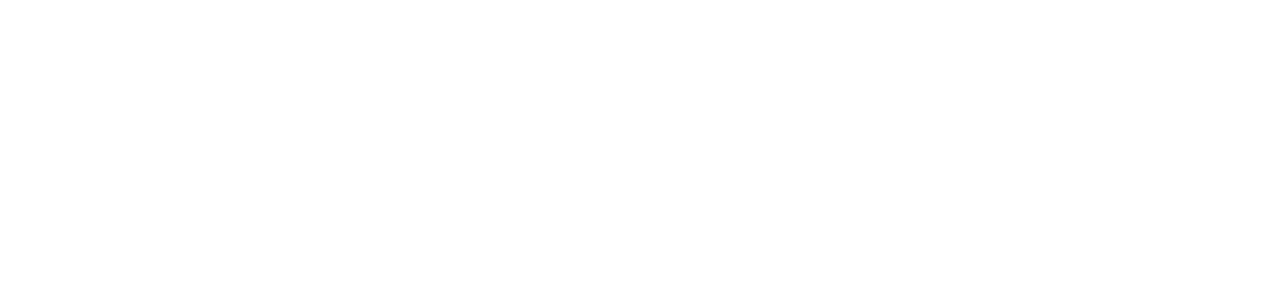
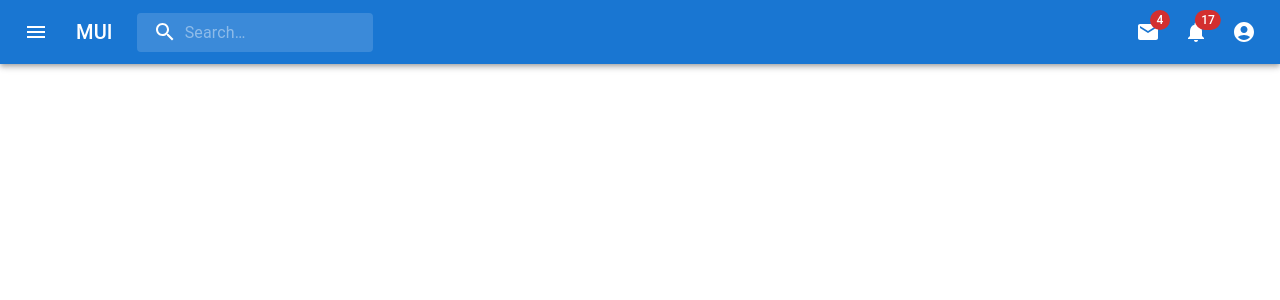
Before and after one commit to Amancayjesus136/React-Back-End, a React (Create React App) app: page /MenuUser in a window 1280 px wide. Before the commit this address had no page. Shown: the top 300 px of the page. Built offline with nearby package versions, Linux system fonts and the light colour scheme.

Commit message:
menuUser

```diff
--- a/src/App.js
+++ b/src/App.js
@@ -5,13 +5,15 @@
 import CreateProduct from './view/Product/CreateProduct';
 import EditProduct from './view/Product/EditProduct';
 import MenuUser from './layouts/MenuUser';
+import Dashboard from './view/Home/Dashboard';
 
 function App() {
   return (
     <div className="App">
       <BrowserRouter>
         <Routes>
-          <Route path='/' element={ <MenuUser/> }/>S
+          <Route path='/' element={ <Dashboard/> }/>
+          <Route path='/MenuUser' element={ <MenuUser/> }/>
           <Route path='/show' element={ <ShowProducts/> }/>
           <Route path='/create' element={ <CreateProduct/> }/>
           <Route path='/edit/:id' element={ <EditProduct/> }/>
--- a/src/layouts/MenuUser.js
+++ b/src/layouts/MenuUser.js
@@ -1,164 +1,239 @@
 import React from "react";
+import { styled, alpha, useTheme } from "@mui/material/styles";
 import AppBar from "@mui/material/AppBar";
 import Box from "@mui/material/Box";
 import Toolbar from "@mui/material/Toolbar";
 import IconButton from "@mui/material/IconButton";
 import Typography from "@mui/material/Typography";
+import InputBase from "@mui/material/InputBase";
+import Badge from "@mui/material/Badge";
+import MenuItem from "@mui/material/MenuItem";
 import Menu from "@mui/material/Menu";
 import MenuIcon from "@mui/icons-material/Menu";
-import Container from "@mui/material/Container";
-import Avatar from "@mui/material/Avatar";
-import Button from "@mui/material/Button";
-import Tooltip from "@mui/material/Tooltip";
-import MenuItem from "@mui/material/MenuItem";
-import AdbIcon from "@mui/icons-material/Adb";
+import SearchIcon from "@mui/icons-material/Search";
+import AccountCircle from "@mui/icons-material/AccountCircle";
+import MailIcon from "@mui/icons-material/Mail";
+import NotificationsIcon from "@mui/icons-material/Notifications";
+import MoreIcon from "@mui/icons-material/MoreVert";
 
-const MenuUser = () => {
-    const pages = ["Products", "Pricing", "Blog"];
-    const settings = ["Profile", "Account", "Dashboard", "Logout"];
+    const MenuUser = () => {
+    const theme = useTheme();
 
-    const [anchorElNav, setAnchorElNav] = React.useState(null);
-    const [anchorElUser, setAnchorElUser] = React.useState(null);
+    const Search = styled("div")(({ theme }) => ({
+        position: "relative",
+        borderRadius: theme.shape.borderRadius,
+        backgroundColor: alpha(theme.palette.common.white, 0.15),
+        "&:hover": {
+        backgroundColor: alpha(theme.palette.common.white, 0.25),
+        },
+        marginRight: theme.spacing(2),
+        marginLeft: 0,
+        width: "100%",
+        [theme.breakpoints.up("sm")]: {
+        marginLeft: theme.spacing(3),
+        width: "auto",
+        },
+    }));
 
-    const handleOpenNavMenu = (event) => {
-    setAnchorElNav(event.currentTarget);
+    const SearchIconWrapper = styled("div")(({ theme }) => ({
+        padding: theme.spacing(0, 2),
+        height: "100%",
+        position: "absolute",
+        pointerEvents: "none",
+        display: "flex",
+        alignItems: "center",
+        justifyContent: "center",
+    }));
+
+    const StyledInputBase = styled(InputBase)(({ theme }) => ({
+        color: "inherit",
+        "& .MuiInputBase-input": {
+        padding: theme.spacing(1, 1, 1, 0),
+        paddingLeft: `calc(1em + ${theme.spacing(4)})`,
+        transition: theme.transitions.create("width"),
+        width: "100%",
+        [theme.breakpoints.up("md")]: {
+            width: "20ch",
+        },
+        },
+    }));
+
+    const [anchorEl, setAnchorEl] = React.useState(null);
+    const [mobileMoreAnchorEl, setMobileMoreAnchorEl] = React.useState(null);
+
+    const isMenuOpen = Boolean(anchorEl);
+    const isMobileMenuOpen = Boolean(mobileMoreAnchorEl);
+
+    const handleProfileMenuOpen = (event) => {
+        setAnchorEl(event.currentTarget);
     };
 
-    const handleOpenUserMenu = (event) => {
-    setAnchorElUser(event.currentTarget);
+    const handleMobileMenuClose = () => {
+        setMobileMoreAnchorEl(null);
     };
 
-    const handleCloseNavMenu = () => {
-    setAnchorElNav(null);
+    const handleMenuClose = () => {
+        setAnchorEl(null);
+        handleMobileMenuClose();
     };
 
-    const handleCloseUserMenu = () => {
-    setAnchorElUser(null);
+    const handleMobileMenuOpen = (event) => {
+        setMobileMoreAnchorEl(event.currentTarget);
     };
 
+    const menuId = "primary-search-account-menu";
+    const renderMenu = (
+        <Menu
+        anchorEl={anchorEl}
+        anchorOrigin={{
+            vertical: "top",
+            horizontal: "right",
+        }}
+        id={menuId}
+        keepMounted
+        transformOrigin={{
+            vertical: "top",
+            horizontal: "right",
+        }}
+        open={isMenuOpen}
+        onClose={handleMenuClose}
+        >
+        <MenuItem onClick={handleMenuClose}>Profile</MenuItem>
+        <MenuItem onClick={handleMenuClose}>My account</MenuItem>
+        </Menu>
+    );
+
+    const mobileMenuId = "primary-search-account-menu-mobile";
+    const renderMobileMenu = (
+        <Menu
+        anchorEl={mobileMoreAnchorEl}
+        anchorOrigin={{
+            vertical: "top",
+            horizontal: "right",
+        }}
+        id={mobileMenuId}
+        keepMounted
+        transformOrigin={{
+            vertical: "top",
+            horizontal: "right",
+        }}
+        open={isMobileMenuOpen}
+        onClose={handleMobileMenuClose}
+        >
+        <MenuItem>
+            <IconButton size="large" aria-label="show 4 new mails" color="inherit">
+            <Badge badgeContent={4} color="error">
+                <MailIcon />
+            </Badge>
+            </IconButton>
+            <p>Messages</p>
+        </MenuItem>
+        <MenuItem>
+            <IconButton
+            size="large"
+            aria-label="show 17 new notifications"
+            color="inherit"
+            >
+            <Badge badgeContent={17} color="error">
+                <NotificationsIcon />
+            </Badge>
+            </IconButton>
+            <p>Notifications</p>
+        </MenuItem>
+        <MenuItem onClick={handleProfileMenuOpen}>
+            <IconButton
+            size="large"
+            aria-label="account of current user"
+            aria-controls="primary-search-account-menu"
+            aria-haspopup="true"
+            color="inherit"
+            >
+            <AccountCircle />
+            </IconButton>
+            <p>Profile</p>
+        </MenuItem>
+        </Menu>
+    );
+
     return (
-        <AppBar position="static" sx={{ backgroundColor: 'darkBlue' }}>
-        <Container maxWidth="xl">
-            <Toolbar disableGutters>
-            <AdbIcon sx={{ display: { xs: "none", md: "flex" }, mr: 1 }} />
+        <Box sx={{ flexGrow: 1 }}>
+        <AppBar position="static">
+            <Toolbar>
+            <IconButton
+                size="large"
+                edge="start"
+                color="inherit"
+                aria-label="open drawer"
+                sx={{ mr: 2 }}
+            >
+                <MenuIcon />
+            </IconButton>
             <Typography
                 variant="h6"
                 noWrap
-                component="a"
-                href="#app-bar-with-responsive-menu"
-                sx={{
-                mr: 2,
-                display: { xs: "none", md: "flex" },
-                fontFamily: "monospace",
-                fontWeight: 700,
-                letterSpacing: ".3rem",
-                color: "inherit",
-                textDecoration: "none",
-                }}
+                component="div"
+                sx={{ display: { xs: "none", sm: "block" } }}
             >
-                LOGO
+                MUI
             </Typography>
-
-            <Box sx={{ flexGrow: 1, display: { xs: "flex", md: "none" } }}>
+            <Search>
+                <SearchIconWrapper>
+                <SearchIcon />
+                </SearchIconWrapper>
+                <StyledInputBase
+                placeholder="Search…"
+                inputProps={{ "aria-label": "search" }}
+                />
+            </Search>
+            <Box sx={{ flexGrow: 1 }} />
+            <Box sx={{ display: { xs: "none", md: "flex" } }}>
                 <IconButton
                 size="large"
-                aria-label="account of current user"
-                aria-controls="menu-appbar"
-                aria-haspopup="true"
-                onClick={handleOpenNavMenu}
+                aria-label="show 4 new mails"
                 color="inherit"
                 >
-                <MenuIcon />
+                <Badge badgeContent={4} color="error">
+                    <MailIcon />
+                </Badge>
                 </IconButton>
-                <Menu
-                id="menu-appbar"
-                anchorEl={anchorElNav}
-                anchorOrigin={{
-                    vertical: "bottom",
-                    horizontal: "left",
-                }}
-                keepMounted
-                transformOrigin={{
-                    vertical: "top",
-                    horizontal: "left",
-                }}
-                open={Boolean(anchorElNav)}
-                onClose={handleCloseNavMenu}
-                sx={{
-                    display: { xs: "block", md: "none" },
-                }}
+                <IconButton
+                size="large"
+                aria-label="show 17 new notifications"
+                color="inherit"
                 >
-                {pages.map((page) => (
-                    <MenuItem key={page} onClick={handleCloseNavMenu}>
-                    <Typography textAlign="center">{page}</Typography>
-                    </MenuItem>
-                ))}
-                </Menu>
+                <Badge badgeContent={17} color="error">
+                    <NotificationsIcon />
+                </Badge>
+                </IconButton>
+                <IconButton
+                size="large"
+                edge="end"
+                aria-label="account of current user"
+                aria-controls={menuId}
+                aria-haspopup="true"
+                onClick={handleProfileMenuOpen}
+                color="inherit"
+                >
+                <AccountCircle />
+                </IconButton>
             </Box>
-
-            <AdbIcon sx={{ display: { xs: "flex", md: "none" }, mr: 1 }} />
-            <Typography
-                variant="h5"
-                noWrap
-                component="a"
-                href="#app-bar-with-responsive-menu"
-                sx={{
-                mr: 2,
-                display: { xs: "flex", md: "none" },
-                flexGrow: 1,
-                fontFamily: "monospace",
-                fontWeight: 700,
-                letterSpacing: ".3rem",
-                color: "inherit",
-                textDecoration: "none",
-                }}
-            >
-                LOGO
-            </Typography>
-            <Box sx={{ flexGrow: 1, display: { xs: "none", md: "flex" } }}>
-                {pages.map((page) => (
-                <Button
-                    key={page}
-                    onClick={handleCloseNavMenu}
-                    sx={{ my: 2, color: "white", display: "block" }}
+            <Box sx={{ display: { xs: "flex", md: "none" } }}>
+                <IconButton
+                size="large"
+                aria-label="show more"
+                aria-controls={mobileMenuId}
+                aria-haspopup="true"
+                onClick={handleMobileMenuOpen}
+                color="inherit"
                 >
-                    {page}
-                </Button>
-                ))}
-            </Box>
-
-            <Box sx={{ flexGrow: 0 }}>
-                <Tooltip title="Open settings">
-                <IconButton onClick={handleOpenUserMenu} sx={{ p: 0 }}>
-                    <Avatar alt="Remy Sharp" src="/static/images/avatar/2.jpg" />
+                <MoreIcon />
                 </IconButton>
-                </Tooltip>
-                <Menu
-                sx={{ mt: "45px" }}
-                id="menu-appbar"
-                anchorEl={anchorElUser}
-                anchorOrigin={{
-                    vertical: "top",
-                    horizontal: "right",
-                }}
-                keepMounted
-                transformOrigin={{
-                    vertical: "top",
-                    horizontal: "right",
-                }}
-                open={Boolean(anchorElUser)}
-                onClose={handleCloseUserMenu}
-                >
-                {settings.map((setting) => (
-                    <MenuItem key={setting} onClick={handleCloseUserMenu}>
-                    <Typography textAlign="center">{setting}</Typography>
-                    </MenuItem>
-                ))}
-                </Menu>
             </Box>
             </Toolbar>
-        </Container>
         </AppBar>
+        {renderMobileMenu}
+        {renderMenu}
+        </Box>
     );
 };
 
--- /dev/null
+++ b/src/view/Home/Dashboard.js
@@ -0,0 +1,14 @@
+import React from 'react';
+import MenuUser from '../../layouts/MenuUser';
+import ShowProducts from '../Product/ShowProducts';
+
+const Dashboard = () => {
+    return (
+        <body>
+            <MenuUser />
+
+        </body>
+    );
+}
+
+export default Dashboard;
```
